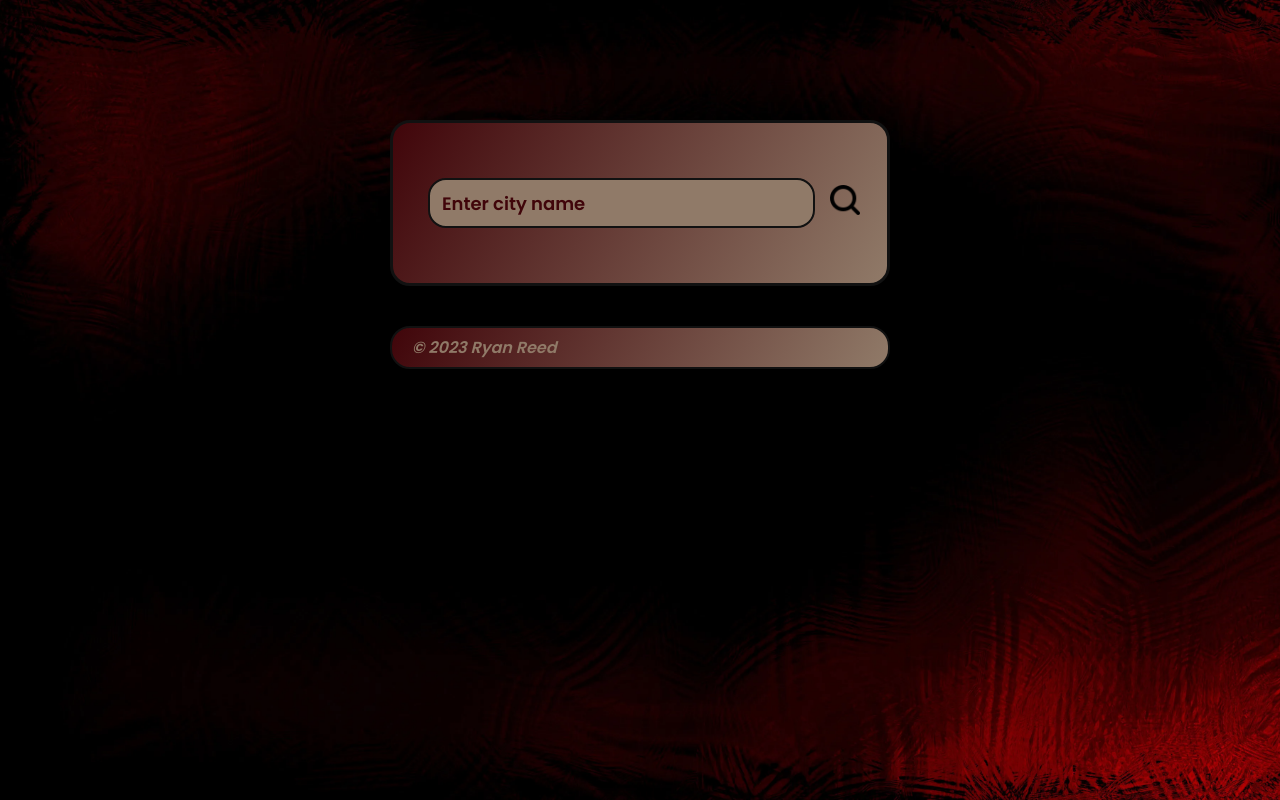
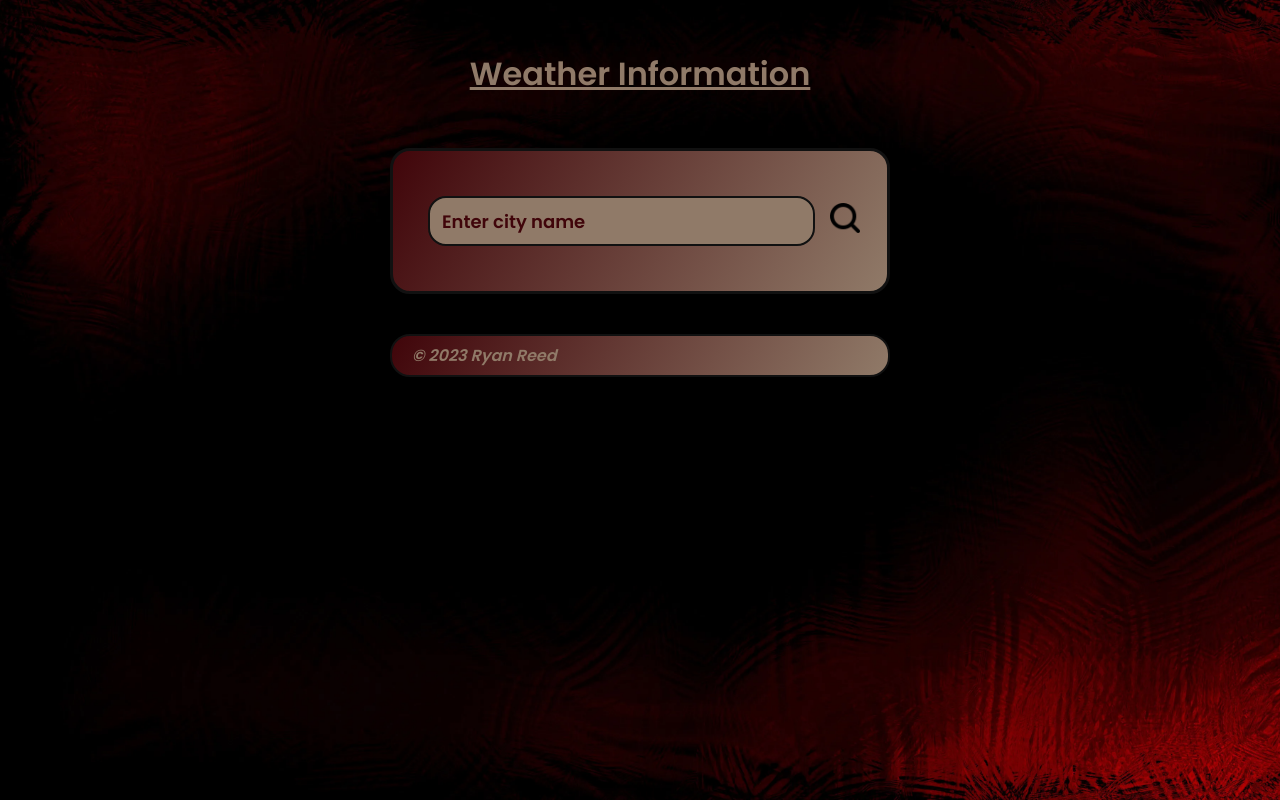
Before and after one commit to rreed0/weather-website, a plain HTML site: page index.html in a window 1280 px wide. Drawn offline with Linux system fonts and the light colour scheme.

Commit message:
Added header to index.html and style for new header in style.css

```diff
--- a/index.html
+++ b/index.html
@@ -12,6 +12,12 @@
     <title>Weather</title>
 </head>
 <body>
+
+    <header>
+        <div class="heading">
+            <h1>Weather Information</h1>
+        </div>
+    </header>
 
     <div class="display-panel">
         <div class="search">
--- a/style.css
+++ b/style.css
@@ -27,12 +27,11 @@ body {
     width: 900px;
     max-width: 500px;
     background: linear-gradient(120deg, var(--oak-brown), var(--off-white));
-    margin: 120px auto 0;
+    margin: 50px auto 0;
     border-radius: 20px;
-    padding: 50px 35px;
+    padding: 40px 35px;
     text-align: center;
     border: 3px solid #111;
-    transition: 0.6s ease-out;
 }
 .search{
     width: 100%;
@@ -120,7 +119,7 @@ footer {
     max-width: 500px;
     background: linear-gradient(120deg, var(--oak-brown), var(--off-white));
     color: var(--off-white);
-    margin: 40px auto 0;
+    margin: 40px auto;
     padding: 7px 20px;
     border: 2px solid #111;
     border-radius: 20px;
@@ -130,3 +129,10 @@ footer {
     opacity: 1;
     transform: translateY(-50px);
 }
+.heading h1{
+    color: var(--off-white);
+    text-align: center;
+    text-decoration: underline;
+    margin: 50px;
+    padding: 0px 35px;
+}
```
